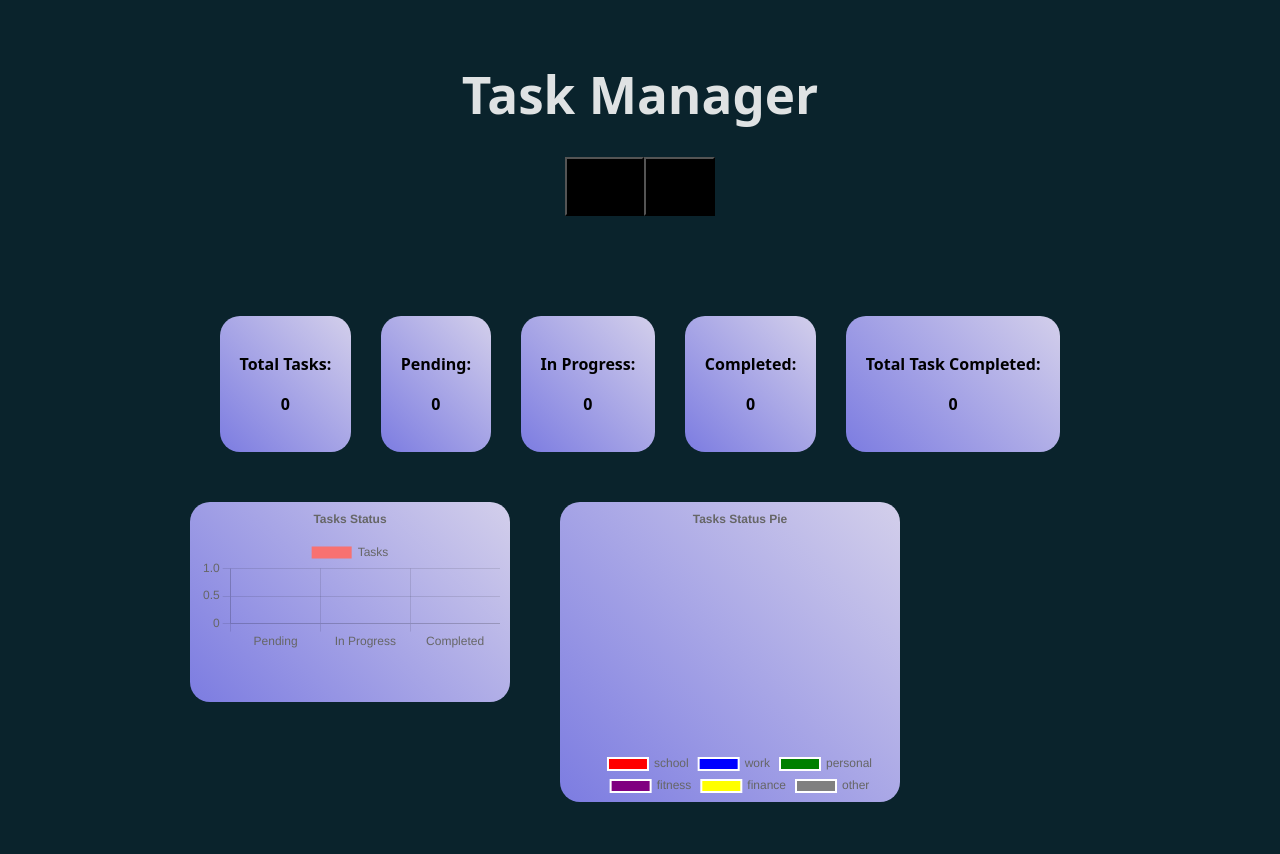
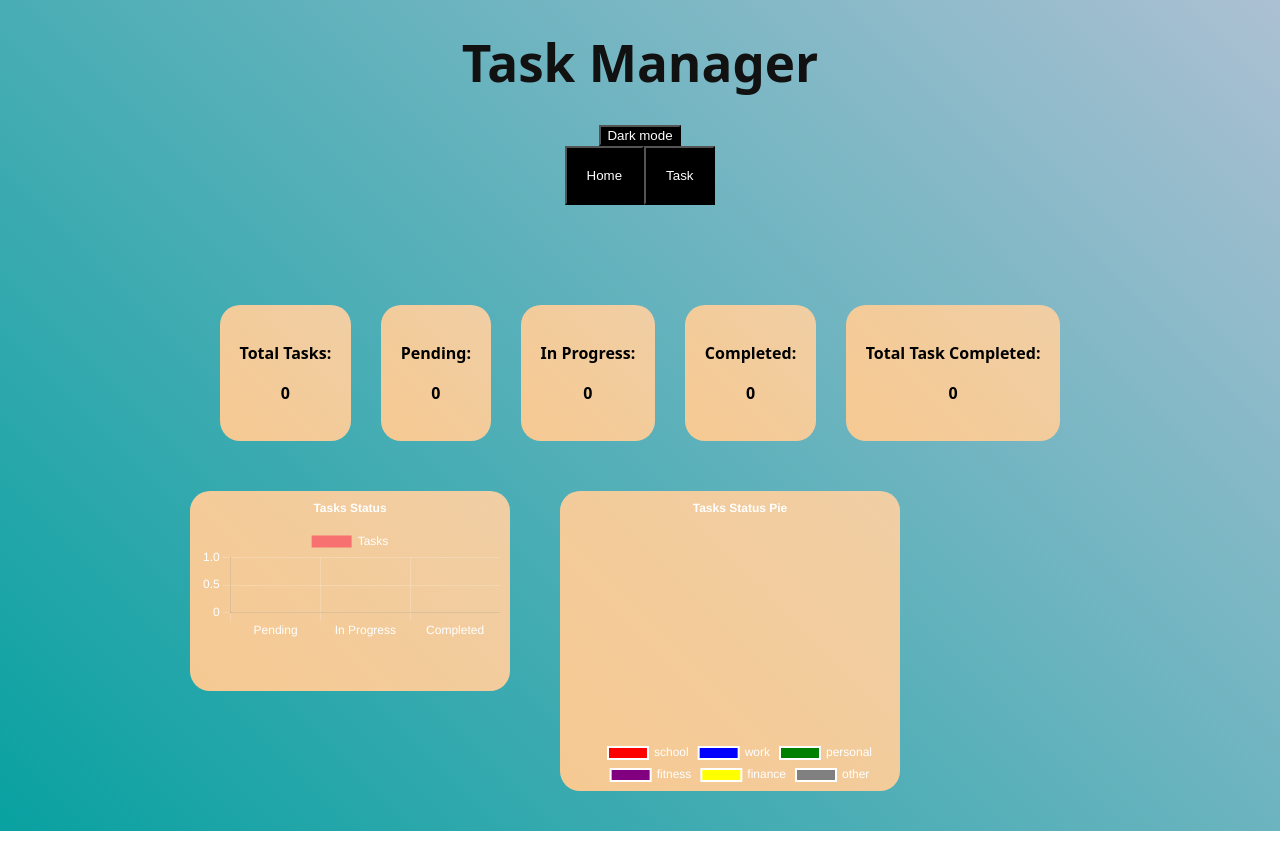
Before and after one commit to jhyche80-jpg/TaskManagerDashboard, a React (Vite) app: page / in a window 1280 px wide. After the commit the page ends 831 px from the top, so only its background shows below. Built offline with nearby package versions, Linux system fonts and the light colour scheme.

Commit message:
I added styling to the whole page and the charts

```diff
--- a/src/App.css
+++ b/src/App.css
@@ -1,11 +1,10 @@
 #root {
-  max-width: 1280px;
-  margin: 0 auto;
-  padding: 2rem;
-  text-align: center;
+  width: 100%;
+  max-width: none;
+  margin: 0;
+  padding: 0;
+  background: transparent !important;
 }
-
-
 .card {
   padding: 2em;
 }
--- a/src/App.tsx
+++ b/src/App.tsx
@@ -1,14 +1,19 @@
 
+import { useState } from 'react'
 import './App.css'
 import Dashboard from './Components/Dashboard/Dashboard'
-
+import { ThemeProvider } from './Components/Theme/Theme'
 function App() {
 
 
   return (
-    <>
-      <Dashboard/>
-    </>
+    <div className='Main'>
+      <ThemeProvider>
+        <Dashboard />
+      </ThemeProvider>
+
+
+    </div>
   )
 }
 
--- a/src/Components/Charts/Charts.tsx
+++ b/src/Components/Charts/Charts.tsx
@@ -12,6 +12,7 @@ import {
 import { Bar } from "react-chartjs-2";
 import type { ChartProps } from "../types";
 import { Pie } from "react-chartjs-2";
+import { color } from "chart.js/helpers";
 
 
 ChartJS.register(
@@ -42,11 +43,33 @@ export function BarChart({ labels, values }: ChartProps) {
     responsive: true,
     plugins: {
       legend: {
-        display: true
+        display: true,
+        labels: {
+          color: "#ffffff" // make legend text white
+        }
       },
       title: {
         display: true,
-        text: "Tasks Status"
+        text: "Tasks Status",
+        color: "#ffffff" // make title text white
+      }
+    },
+    scales: {
+      x: {
+        ticks: {
+          color: "#ffffff" // make x-axis labels white
+        },
+        grid: {
+          color: "rgba(255, 255, 255, 0.2)" // optional: lighten grid lines
+        }
+      },
+      y: {
+        ticks: {
+          color: "#ffffff" // make y-axis labels white
+        },
+        grid: {
+          color: "rgba(255, 255, 255, 0.2)"
+        }
       }
     }
   };
@@ -63,7 +86,7 @@ export function Piechart({ labels, values }: ChartProps) {
       {
         label: "Tasks",
         data: values,
-        backgroundColor: ["red", "blue", "green","purple","yellow","grey"]
+        backgroundColor: ["red", "blue", "green", "purple", "yellow", "grey"]
       }
     ]
   };
@@ -72,11 +95,19 @@ export function Piechart({ labels, values }: ChartProps) {
     responsive: true,
     plugins: {
       legend: {
-        position: "bottom" as const
+        position: "bottom",
+        labels: {
+          color: "white" // ← Legend text color
+        }
       },
       title: {
         display: true,
-        text: "Tasks Status Pie"
+        text: "Tasks Status Pie",
+        color: "white" // ← Title text color
+      },
+      tooltip: {
+        bodyColor: "white", // ← Tooltip text
+        titleColor: "white"
       }
     }
   };
--- a/src/Components/Dashboard/Dashboard.css
+++ b/src/Components/Dashboard/Dashboard.css
@@ -22,18 +22,24 @@
     padding-right: 10px;
     border-radius: 20px;
 
+
 }
 #pieChart:hover,#BarChart:hover{
 transform: scale(1.2);
 
 }
 
-.list {
+.list  {
     display: flex;
     flex-direction: column;
     justify-content: space-between;
     align-items: center;
+   padding-bottom: 20px;
+   min-height: 100vh;
+  width: 100%;
 }
+
+
 button{
     background-color: black;
 }
@@ -41,11 +47,8 @@ button{
     margin-bottom:50px;
 }
 .dashButton{
-
    padding: 20px;
    margin-bottom: 50px;
-
-
 
 }
 .dashButton:hover{
@@ -54,3 +57,31 @@ button{
     cursor: pointer;
 
 }
+
+.light .list {
+ background: linear-gradient(45deg,#09A1A1, #ACC0D3);
+}
+
+.dark .list {
+   background: linear-gradient(45deg,#1d1e1e, #ACC0D3);
+}
+.light button {
+  background-color: black;
+  color: white;
+}
+
+.dark button {
+  background-color: rgb(82, 82, 82);
+  color: white;
+}
+
+.light #BarChart,
+.light #pieChart {
+  background: linear-gradient(45deg,#F6C992, #f0cea4);
+}
+
+/* DARK charts */
+.dark #BarChart,
+.dark #pieChart {
+  background: linear-gradient(45deg, #333, #444);
+}
--- a/src/Components/Dashboard/Dashboard.tsx
+++ b/src/Components/Dashboard/Dashboard.tsx
@@ -5,8 +5,12 @@ import TaskCounter from '../TaskCounter/taskCounter';
 import type { Task, TaskCat } from '../types';
 import { BarChart, Piechart } from '../Charts/Charts';
 import { motion } from "framer-motion";
+import { useTheme } from '../Theme/Theme';
+export default function Dashboard() {
 
-export default function Dashboard() {
+  // theme
+  const { theme, toggleTheme } = useTheme();
+
   // Content switcher
   const [contentType, setContentType] = useState< "task"| "home">('home')
   // Load saved tasks from localStorage if available
@@ -48,16 +52,18 @@ export default function Dashboard() {
   const chartLabelsBar = ["Pending", "In Progress", "Completed"]
   const chartValuesBar = [totalPending, totalInProgress, totalCompleted]
 
-  const piChartLabel = ["school", 'work', 'personal', 'fitness', 'finance', 'other']
+  const piChartLabel:TaskCat[] = ["school", 'work', 'personal', 'fitness', 'finance', 'other']
   const piChartValue = [taskSchool, taskWork, taskPersonal, taskFitness, taskFinance, taskOther]
   return (
 
 
     <motion.div className='list'
+
       initial={{ opacity: 0 }}
       animate={{ opacity: 1 }}
       transition={{ duration: 2 }}>
       <h1>Task Manager</h1>
+      <button onClick={toggleTheme}>{theme==="light"? 'Dark mode':'Light mode'}</button>
       <div className='Switcher'>
 
         <button className='dashButton' onClick={(() => setContentType("home"))}>Home</button>
--- a/src/Components/RenderList/RenderList.css
+++ b/src/Components/RenderList/RenderList.css
@@ -4,13 +4,19 @@
     margin-top: 50px;
     justify-content: start;
     align-items: start;
-    background: linear-gradient(45deg, rgb(124, 124, 225), rgb(211, 207, 235));
+
     padding: 20px;
     border-radius: 20px;
     color: black;
     width: 800px;
 }
-
+.light #Area{
+    background: linear-gradient(45deg,#F6C992, #f0cea4);
+}
+.dark #Area {
+      background: linear-gradient(45deg, #3c3939, #444);
+      color: white;
+}
 #Input {
     padding: 20px;
 
--- a/src/Components/TaskCounter/Counter.css
+++ b/src/Components/TaskCounter/Counter.css
@@ -6,12 +6,21 @@
     margin-bottom:50px;
 }
 .divs{
-    background:linear-gradient(45deg, rgb(124, 124, 225), rgb(211, 207, 235));
+
     padding: 20px;
     border-radius: 20px;
     color: black;
     font-weight: 700;
+    text-align: center;
 
+}
+.light .divs{
+ background: linear-gradient(45deg,#F6C992, #f0cea4);
+
+}
+.dark .divs{
+      background: linear-gradient(45deg, #333, #444);
+      color: white;
 }
 .divs:hover{
     transform: scale(1.2);
--- a/src/index.css
+++ b/src/index.css
@@ -5,7 +5,7 @@
 
   color-scheme: light dark;
   color: rgba(255, 255, 255, 0.87);
-  background-color: #0a232c;
+
 
   font-synthesis: none;
   text-rendering: optimizeLegibility;
@@ -14,12 +14,33 @@
 }
 
 
+/* Light theme (default) */
+.light {
+  background-color: white;
+  color: #111111;
+}
 
+.dark {
+  background-color: #000000;
+  color: #f5f5f5;
+}
+
+/* Example components */
+.card {
+  background: #09A1A1;
+}
+.dark .card {
+  background: #09A1A1;
+}
+.light,.dark{
+  min-height: 100vh;
+  width: 100%;
+}
 body {
   margin: 0;
-
-
-  min-width: 320px;
+  padding: 0;
+  background: transparent;
+  min-width: 100vh;
   min-height: 100vh;
 }
 
```
Also changed, not shown: src/Components/RenderList/RenderList.tsx (+4 -4 lines), src/Components/types/index.ts (+8 -0 lines).
